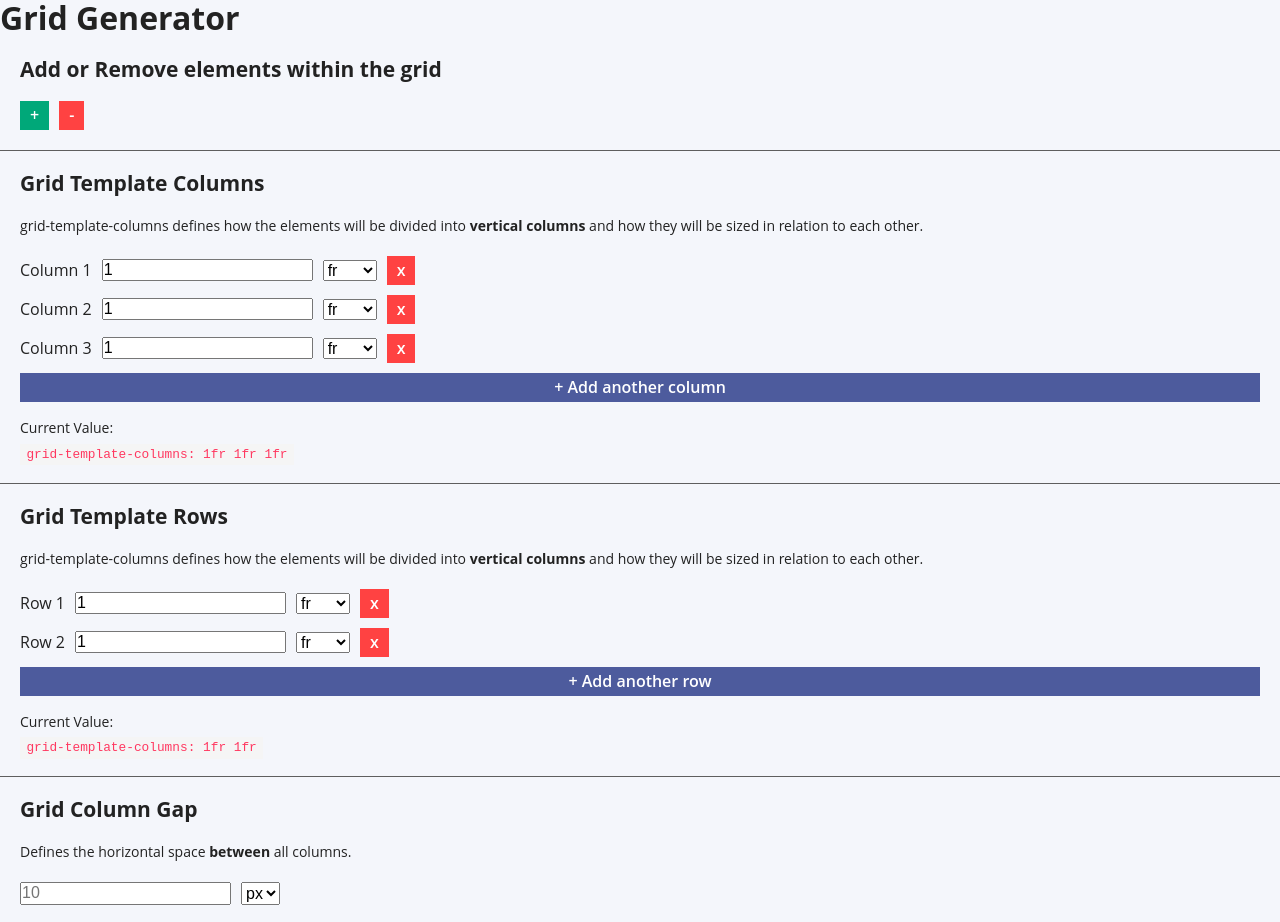
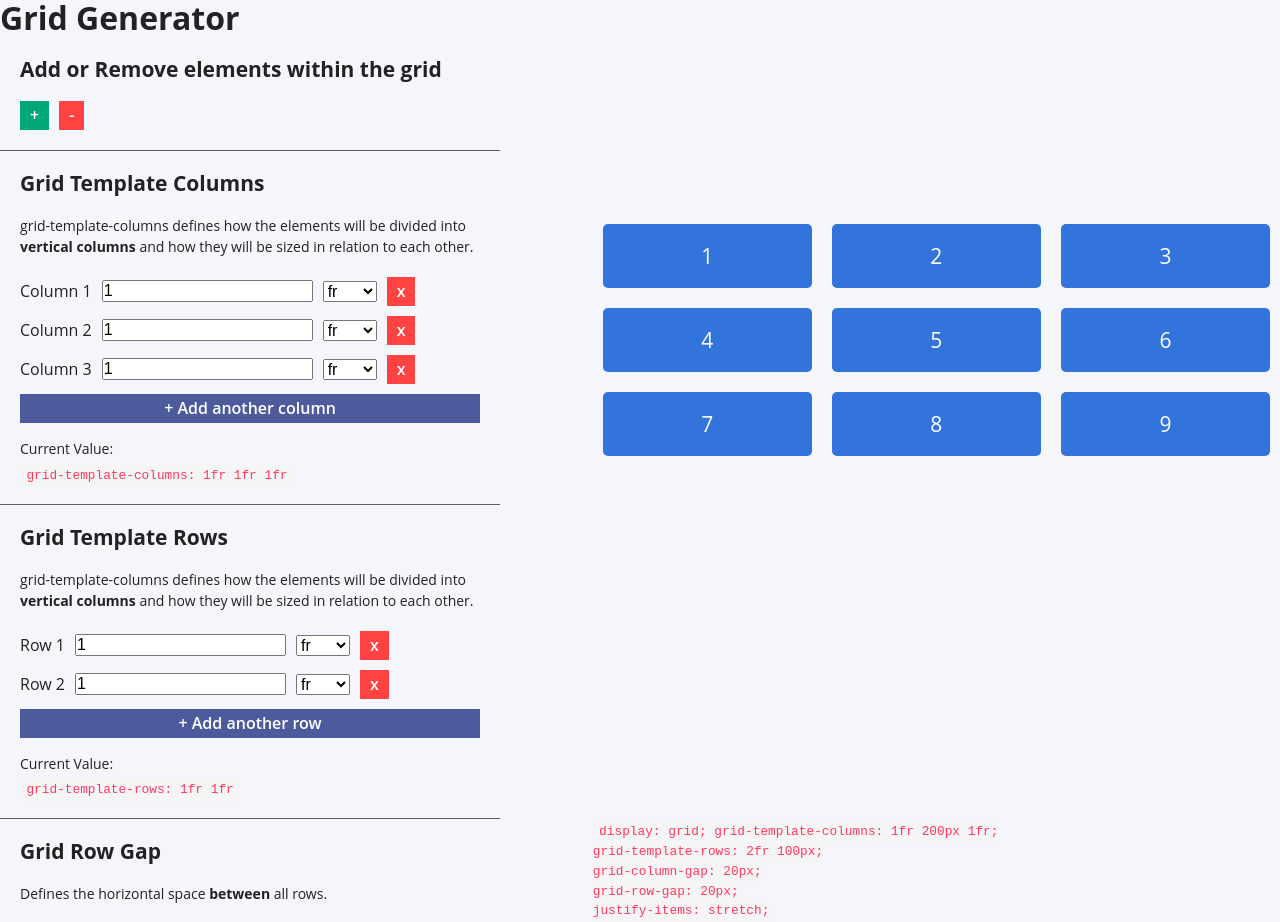
Before and after one commit to sugarrobert/grid-generator, a React app: page / in a window 1280 px wide. Shown: the top 922 px of the page. Built offline with nearby package versions, Linux system fonts and the light colour scheme.

Commit message:
added logic for updating grid gutters

```diff
--- a/src/components/App.js
+++ b/src/components/App.js
@@ -1,19 +1,46 @@
 import React, { useState, useEffect } from "react";
 import ControlsListItem from "./ControlsListItem";
+import ControlsGridGutters from "./ControlsGridGutters";
 import {nanoid} from "nanoid";
 
 function App() {
+    const [gridItems, setGridItems] = useState(9);
     const [gridList, setGridList] = useState([]);
-    const [gridItems, setGridItems] = useState(9);
     const [templateColumns, setTemplateColumns] = useState(3);
     const [templateColumnsList, setTemplateColumnsList] = useState([]);
     const [templateRows, setTemplateRows] = useState(2);
     const [templateRowsList, setTemplateRowsList] = useState([]);
+    const [gridRowGap, setGridRowGap] = useState({
+        id: nanoid(),
+        input: {
+            id: nanoid(),
+            value: "20",
+        },
+        options: {
+            id: nanoid(),
+            selected: "px",
+            option: ["px", "%"]
+        }
+    });
+    const [gridColumnGap, setGridColumnGap] = useState({
+        id: nanoid(),
+        input: {
+            id: nanoid(),
+            value: "20",
+        },
+        options: {
+            id: nanoid(),
+            selected: "px",
+            option: ["px", "%"]
+        }
+    });
     const [gridListStyle, setGridListStyle] = useState({
         gridTemplateColumns: "1fr 1fr 1fr",
         gridTemplateRows: "1fr 1fr",
-        gap: "20px",
-        placeItems: "stretch"
+        gridColumnGap: "20px",
+        gridRowGap: "20px",
+        justifyItems: "stretch",
+        alignItems: "center"
     });
 
     useEffect(() => {
@@ -62,9 +89,14 @@ function App() {
     }, [templateColumns, templateRows])
 
     useEffect(() => {
-        updateListStyle(templateColumnsList, "gridTemplateColumns");
-        updateListStyle(templateRowsList, "gridTemplateRows");
+        updateGridTemplateStyle(templateColumnsList, "gridTemplateColumns");
+        updateGridTemplateStyle(templateRowsList, "gridTemplateRows");
     }, [templateColumnsList, templateRowsList])
+
+    useEffect(() => {
+        updateGridGuttersStyle(gridRowGap, "gridRowGap");
+        updateGridGuttersStyle(gridColumnGap, "gridColumnGap");
+    }, [gridRowGap, gridColumnGap])
 
     const createNewTemplateItem = () => {
         const id = nanoid();
@@ -123,8 +155,27 @@ function App() {
         onValueChange(e, templateRowsList, setTemplateRowsList)
     }
 
-    const updateListStyle = (templateList, updateStyle) => {
-        const columnStyle = templateList.map(style => {
+    const onGutterValueChange = (e, gridGutter, setGridGutter) => {
+        const elementName = e.target.nodeName;
+        const { value } = e.target;
+
+        if (elementName === "INPUT") {
+            setGridGutter(prevGutter => {
+                const newInput = {...prevGutter};
+                newInput.input.value = value;
+                return newInput;
+            });
+        } else if (elementName === "SELECT") {
+            setGridGutter(prevGutter => {
+                const newSelected = {...prevGutter};
+                newSelected.options.selected = value;
+                return newSelected;
+            });
+        }
+    }
+
+    const updateGridTemplateStyle = (templateList, updateStyle) => {
+        const templateStyle = templateList.map(style => {
             const input = style.input.value;
             const option = style.options.selected;
             let newValue;
@@ -138,12 +189,32 @@ function App() {
             return newValue;
         })
 
-        const newStyle = columnStyle.join(" ");
+        const newStyle = templateStyle.join(" ");
 
         setGridListStyle(prevStyle => ({
             ...prevStyle,
             [updateStyle]: newStyle
         }));
+    }
+
+    const updateGridGuttersStyle = (templateGutter, updateStyle) => {
+        const input = templateGutter.input.value;
+        const option = templateGutter.options.selected;
+        const newValue = input + option;
+
+        setGridListStyle(prevGutter => {
+            const newGutter = {...prevGutter};
+            newGutter[updateStyle] = newValue;
+            return newGutter;
+        });
+    }
+
+    const setNewRowGutter = (e) => {
+        onGutterValueChange(e, gridRowGap, setGridRowGap);
+    }
+
+    const setNewColumnGutter = (e) => {
+        onGutterValueChange(e, gridColumnGap, setGridColumnGap);
     }
 
     const updateGridTemplate = (templateNum, setTemplateNum, setTemplateList) => {
@@ -224,7 +295,11 @@ function App() {
 
     return (
         <>
+            <header>
                 <h1>Grid Generator</h1>
+            </header>
+            <main>
+                <div className="control-field__container">
                     <section className="control-field__section">
                         <h2 className="control-field__title">Add or Remove elements within the grid</h2>
                         <div className="controls__container">
@@ -257,20 +332,39 @@ function App() {
                         </div>
                         <div className="control-field__current-value">
                             <p className="control-field__current-value__label">Current Value:</p>
-                    <code>grid-template-columns: {gridListStyle.gridTemplateRows}</code>
+                            <code>grid-template-rows: {gridListStyle.gridTemplateRows}</code>
+                        </div>
+                    </section>
+                    <section className="control-field__section">
+                        <h2 className="control-field__title">Grid Row Gap</h2>
+                        <p className="control-field__description">Defines the horizontal space <strong>between</strong> all rows.</p>
+                        <div className="controls__container">
+                        <ControlsGridGutters
+                            key={gridRowGap.id}
+                            id={gridRowGap.id}
+                            value={gridRowGap.value}
+                            input={gridRowGap.input}
+                            options={gridRowGap.options}
+                            onValueChange={setNewRowGutter}
+                        />
                         </div>
                     </section>
                     <section className="control-field__section">
                         <h2 className="control-field__title">Grid Column Gap</h2>
                         <p className="control-field__description">Defines the horizontal space <strong>between</strong> all columns.</p>
                         <div className="controls__container">
-                    <input placeholder="10" type="number" min="0" className="input"/>
-                    <select>
-                        <option val="px">px</option>
-                        <option val="%">%</option>
-                    </select>
+                        <ControlsGridGutters
+                            key={gridColumnGap.id}
+                            id={gridColumnGap.id}
+                            value={gridColumnGap.value}
+                            input={gridColumnGap.input}
+                            options={gridColumnGap.options}
+                            onValueChange={setNewColumnGutter}
+                        />
                         </div>
                     </section>
+                </div>
+                <div className="result__preview__container">
                     <section className="preview result__preview">
                         <ul className="grid__list" id="grid__list"
                             style={gridListStyle}>
@@ -280,14 +374,16 @@ function App() {
                     <section className="result-code">
                         <code className="code__lang">
                             display: grid;
-                    grid-template-columns: 1fr 200px 1fr;
-                    grid-template-rows: 2fr 100px;
-                    grid-column-gap: 20px
-                    grid-row-gap: 20px
-                    justify-items: stretch
-                    align-items: stretch
+                            grid-template-columns: 1fr 200px 1fr;<br/>
+                            grid-template-rows: 2fr 100px;<br/>
+                            grid-column-gap: 20px;<br/>
+                            grid-row-gap: 20px;<br/>
+                            justify-items: stretch;<br/>
+                            align-items: stretch;
                         </code>
                     </section>
+                </div>
+            </main>
         </>
     );
 }
--- /dev/null
+++ b/src/components/ControlsGridGutters.js
@@ -0,0 +1,35 @@
+import React from "react";
+import {nanoid} from "nanoid";
+
+function ControlsGridGutters(props) {
+    return (
+        <div className="controls__list__item" id={props.id}>
+            <label htmlFor={props.input.id} className="no-display">{`Grid Template ${props.name} amount`}</label>
+            <input id={props.input.id}
+                placeholder="1"
+                type="number" min="1" value={props.input.value}
+                aria-label="{`Grid Template ${props.name} amount`}"
+                className="input column__value"
+                onChange={props.onValueChange}/>
+            <label htmlFor={props.options.id} className="no-display">{`Grid Template ${props.name} unit`}</label>
+            <select id={props.options.id}
+                className="column__value"
+                aria-label="{`Grid Template ${props.name} unit`}" value={props.options.selected}
+                onChange={props.onValueChange}>
+                {
+                    props.options.option.map(option =>
+                        <option
+                            key={nanoid()}
+                            val={option}
+                            >
+                                {option}
+                        </option>
+                    )
+                }
+
+            </select>
+        </div>
+    )
+}
+
+export default ControlsGridGutters;
--- a/src/styles/_grid-generator.scss
+++ b/src/styles/_grid-generator.scss
@@ -8,9 +8,32 @@ body {
     color: var(--text);
 }
 
+main {
+    @media (min-width: 1024px) {
+        display: grid;
+        grid-template-columns: 2.5fr 3fr;
+        gap: mixins.toRem(20);
+    }
+}
+
+.control-field__container {
+    @media (min-width: 1024px) {
+        grid-column: 1 / 2;
+    }
+}
+
+.result__preview__container {
+    @media (min-width: 1024px) {
+        display: grid;
+        align-items: center;
+        grid-column: 2 / 3;
+    }
+}
+
 .control-field__section {
     padding: mixins.toRem(20);
     border-bottom: 1px solid variables.$grey-50;
+    max-width: mixins.toRem(500);
 }
 
 .control-field__title {
@@ -58,7 +81,7 @@ body {
     @include mixins.flex(row, center,  center, nowrap);
     background: #3273dc;
     color: #fff;
-    padding: mixins.toRem(20);;
-    font-size: mixins.toRem(21);;
-    border-radius: mixins.toRem(5);;
+    padding: mixins.toRem(20);
+    font-size: mixins.toRem(21);
+    border-radius: mixins.toRem(5);
 }
--- a/webpack.config.js
+++ b/webpack.config.js
@@ -23,7 +23,7 @@ module.exports = {
     },
 
     plugins: [
-        new CleanWebpackPlugin(),
+        // new CleanWebpackPlugin(),
         new HTMLWebpackPlugin({
             template: './src/index.html'
         }),
```
Lines whose indentation alone changed are shown as unchanged.
